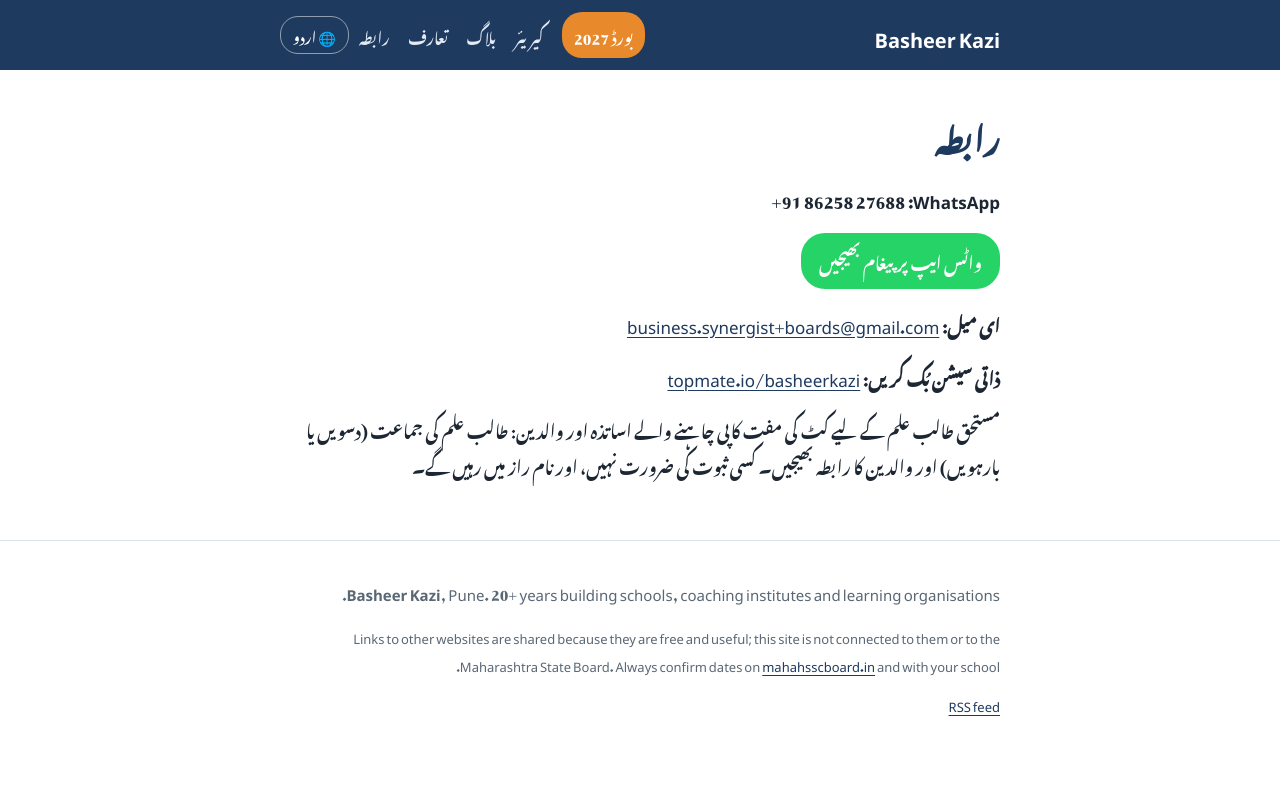
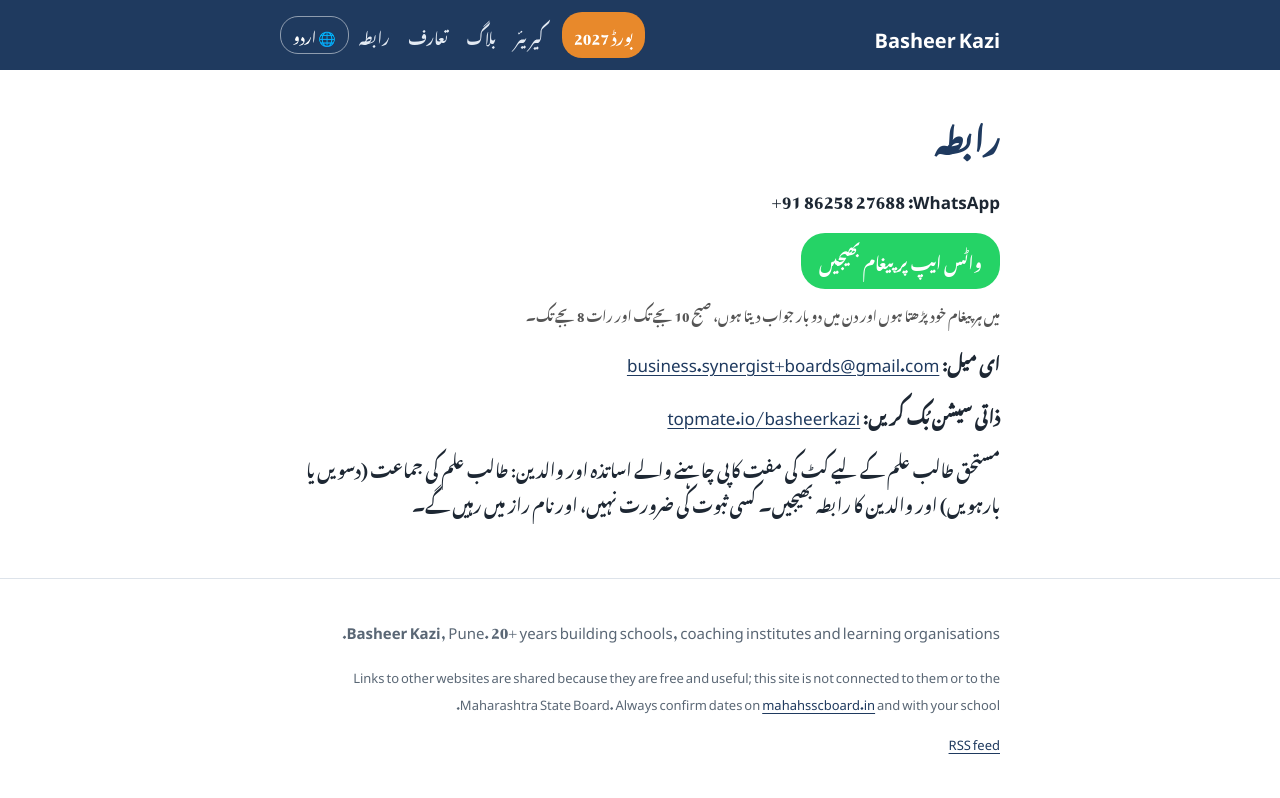
Before and after one commit to basheerkazi/basheerkazi.github.io, a Jekyll site: the page built from ur/contact.md, in a window 1280 px wide. Shown: the top 798 px of the page. Built offline with Jekyll 4.4.1, drawn with Linux system fonts in a browser that asks for light colours; grey boxes are pictures that could not be loaded.

Commit message:
Add WhatsApp reply-time note and floating WhatsApp button
Co-Authored-By: Claude Opus 5.5 <noreply@anthropic.com>
Claude-Session: https://claude.ai/code/session_01Soc6tRYNTzyyk5822PRsuW

```diff
--- a/_data/i18n.yml
+++ b/_data/i18n.yml
@@ -19,6 +19,7 @@ en:
   sub_btn: Subscribe
   sub_note: You will get a confirmation email first. Click the link in it to start receiving updates.
   wa_btn: WhatsApp me
+  wa_note: 'I read every message myself and reply twice a day, by 10 am and by 8 pm.'
   wa_text: 'Hi Basheer Sir, my child is in Class ___ (10th/12th). My biggest worry is: '
   posts_title: Latest posts
   all_posts: All posts
@@ -46,6 +47,7 @@ mr:
   sub_btn: सबस्क्राइब करा
   sub_note: आधी एक पुष्टी ईमेल येईल. त्यातील लिंकवर क्लिक केल्यावर अपडेट्स सुरू होतील.
   wa_btn: WhatsApp वर मेसेज करा
+  wa_note: 'मी प्रत्येक मेसेज स्वतः वाचतो आणि दिवसातून दोनदा उत्तर देतो, सकाळी 10 पर्यंत आणि रात्री 8 पर्यंत.'
   wa_text: 'नमस्कार बशीर सर, माझे मूल इयत्ता ___ (10 वी/12 वी) मध्ये आहे. माझी सर्वात मोठी काळजी: '
   posts_title: ताजे लेख (इंग्रजीत)
   all_posts: सर्व लेख
@@ -73,6 +75,7 @@ hi:
   sub_btn: सब्सक्राइब करें
   sub_note: पहले एक पुष्टि ईमेल आएगा। उसकी लिंक पर क्लिक करते ही अपडेट शुरू हो जाएँगे।
   wa_btn: WhatsApp पर मैसेज करें
+  wa_note: 'मैं हर मैसेज खुद पढ़ता हूँ और दिन में दो बार जवाब देता हूँ, सुबह 10 बजे तक और रात 8 बजे तक।'
   wa_text: 'नमस्ते बशीर सर, मेरा बच्चा कक्षा ___ (10वीं/12वीं) में है। मेरी सबसे बड़ी चिंता: '
   posts_title: ताज़ा लेख (अंग्रेज़ी में)
   all_posts: सभी लेख
@@ -100,6 +103,7 @@ ur:
   sub_btn: سبسکرائب کریں
   sub_note: پہلے ایک تصدیقی ای میل آئے گی۔ اس کے لنک پر کلک کرتے ہی اپ ڈیٹس شروع ہو جائیں گی۔
   wa_btn: واٹس ایپ پر پیغام بھیجیں
+  wa_note: 'میں ہر پیغام خود پڑھتا ہوں اور دن میں دو بار جواب دیتا ہوں، صبح 10 بجے تک اور رات 8 بجے تک۔'
   wa_text: 'السلام علیکم بشیر سر، میرا بچہ ___ جماعت (دسویں/بارہویں) میں ہے۔ میری سب سے بڑی فکر: '
   posts_title: تازہ مضامین (انگریزی میں)
   all_posts: تمام مضامین
--- a/_includes/whatsapp.html
+++ b/_includes/whatsapp.html
@@ -1 +1,2 @@
 {% include t.html %}<p><a class="btn wa" data-goatcounter-click="whatsapp-click{{ page.url }}" data-goatcounter-title="WhatsApp button" href="{{ t.wa_url }}" target="_blank" rel="noopener">{{ t.wa_btn }}</a></p>
+<p class="small wa-note">{{ t.wa_note }}</p>
--- a/_layouts/default.html
+++ b/_layouts/default.html
@@ -15,6 +15,7 @@
     {{ content }}
   </main>
   {% include footer.html %}
+  {% include wa-float.html %}
 <!-- Cloudflare Web Analytics --><script type='module' src='https://static.cloudflareinsights.com/beacon.min.js' data-cf-beacon='{"token": "a3e19401810a4d938706e564adda2a24"}'></script><!-- End Cloudflare Web Analytics -->
 <!-- GoatCounter --><script data-goatcounter="https://basheerkazi.goatcounter.com/count" async src="//gc.zgo.at/count.js"></script><!-- End GoatCounter -->
 </body>
--- a/assets/style.css
+++ b/assets/style.css
@@ -66,3 +66,11 @@ html[lang=ur] h1,html[lang=ur] h2,html[lang=ur] h3{line-height:1.8}
 [dir=rtl] th{text-align:right}
 [dir=rtl] .kitbox .btn{margin-right:0;margin-left:8px}
 [dir=rtl] .brand{direction:ltr}
+
+/* WhatsApp reply-time note and floating button */
+.wa-note{margin-top:-6px;color:#555}
+.wa-float{position:fixed;right:18px;bottom:18px;width:56px;height:56px;border-radius:50%;background:#25D366;display:flex;align-items:center;justify-content:center;box-shadow:0 3px 10px rgba(0,0,0,.25);z-index:50}
+.wa-float:hover{background:#1ebe5b}
+[dir=rtl] .wa-float{right:auto;left:18px}
+body{padding-bottom:70px}
+@media print{.wa-float{display:none}}
```
